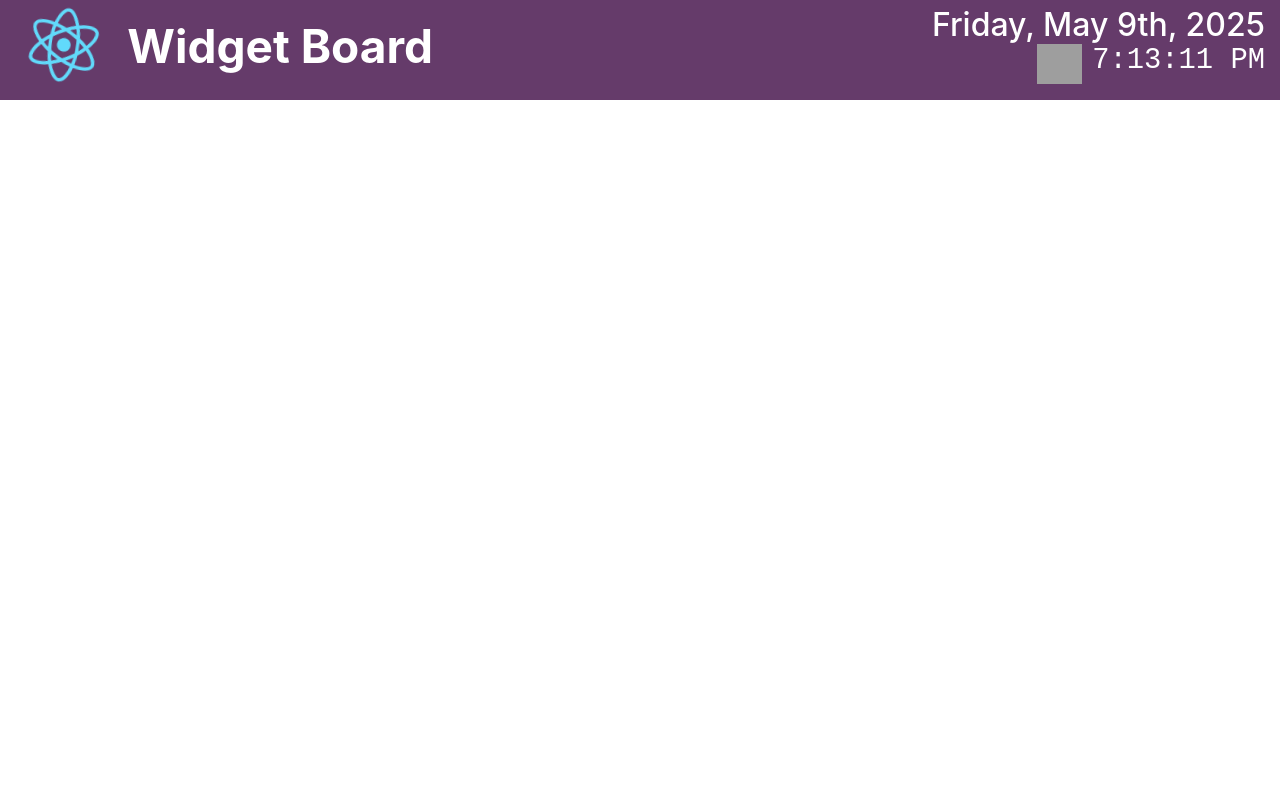
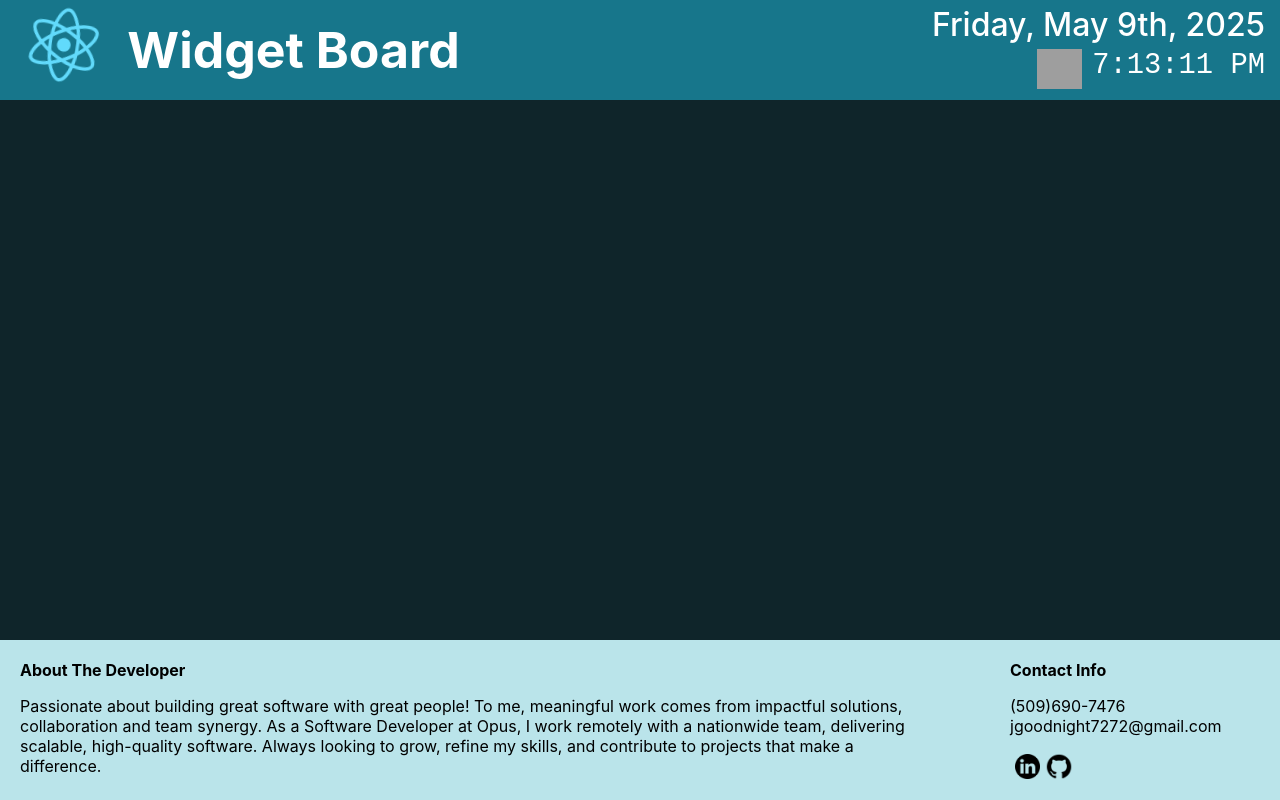
Before and after one commit to jgoodnight72/WidgetBoard, a React (Create React App) app in the folder frontend/: page / in a window 1280 px wide. Built offline with nearby package versions, Linux system fonts and the light colour scheme; no server answers; grey boxes are pictures that could not be loaded.

Commit message:
new color scheme and footer

```diff
--- a/frontend/src/App.css
+++ b/frontend/src/App.css
@@ -1,10 +1,16 @@
+.app {
+  display: flex;
+  flex-direction: column;
+  height: 100vh;
+}
+
 .app-logo {
   height: 90px;
   pointer-events: none;
 }
 
 .app-header {
-  background-color: #653b6a;
+  background-color: #17768b;
   height: 100px;
   display: flex;
   align-items: start;
@@ -12,9 +18,59 @@
   color: white;
 }
 
+.app-main {
+  background-color: #0f252a;
+  flex: 1;
+  display: flex;
+  flex-direction: column;
+  padding: 1rem;
+  color: white;
+}
+
+.app-footer {
+  background-color: #bae4ea;
+  height: 120px;
+  display: flex;
+  align-items: start;
+  padding: 20px;
+  justify-content: space-between;
+}
+
+.footer-about {
+  display: flex;
+  flex-direction: column;
+  width: 900px;
+}
+
+.footer-contact-info {
+  flex-direction: column;
+  width: 250px;
+}
+
+.footer-contact-icons {
+  display: flex;
+}
+
+.git-icon {
+  height: 28px;
+  width: 28px;
+  padding-left: 5px;
+}
+
+.linkedin-icon {
+  height: 25px;
+  width: 25px;
+  padding-left: 5px;
+  padding-top: 2px;
+}
+
 h1 {
-  font-size: calc(30px + 2vmin);
+  font-size: 50px;
   margin-block-start: 0.4em;
+}
+
+h4 {
+  margin-block: 0em;
 }
 
 @media (prefers-reduced-motion: no-preference) {
--- a/frontend/src/App.js
+++ b/frontend/src/App.js
@@ -2,6 +2,8 @@ import logo from './logos/logo.svg';
 import './App.css';
 import {useEffect, useState} from 'react';
 import Clock from './components/Clock';
+import gitIcon from './icons/git.png';
+import linkedinIcon from './icons/linkedin.png';
 
 function App() {
   const [message, setMessage] = useState('');
@@ -20,7 +22,36 @@ function App() {
         <h1>Widget Board</h1>
         <Clock/>
       </header>
-      <p>{message}</p>
+      <main className="app-main">
+        <p>{message}</p>
+      </main>
+      <footer className="app-footer">
+        <span className="footer-about">
+          <h4>About The Developer</h4>
+          <p>
+            Passionate about building great software with great people!
+            To me, meaningful work comes from impactful solutions, collaboration and team synergy.
+            As a Software Developer at Opus, I work remotely with a nationwide team, delivering scalable, high-quality software.
+            Always looking to grow, refine my skills, and contribute to projects that make a difference.
+          </p>
+        </span>
+        <span className="footer-contact-info">
+          <h4>Contact Info</h4>
+          <p>
+            (509)690-7476
+            <br/>
+            jgoodnight7272@gmail.com
+          </p>
+          <span className="footer-contact-icons">
+            <a href="https://www.linkedin.com/in/jtraeger/" target="_blank" rel="noreferrer">
+              <img src={linkedinIcon} alt="Linkedin Icon" className="linkedin-icon"></img>
+            </a>
+            <a href="https://github.com/jgoodnight72" target="_blank" rel="noreferrer">
+              <img src={gitIcon} alt="Git Icon" className="git-icon"></img>
+            </a>
+          </span>
+        </span>
+      </footer>
     </div>
   );
 }
--- a/frontend/src/components/Clock.css
+++ b/frontend/src/components/Clock.css
@@ -15,6 +15,7 @@
 .time {
     font-size: 1.8rem;
     display: flex;
+    padding-top: 5px;
     gap: 10px;
     margin-left: auto;
     font-family: 'ui-sans-serif', monospace;
--- a/frontend/src/index.js
+++ b/frontend/src/index.js
@@ -11,7 +11,5 @@ root.render(
   </React.StrictMode>
 );
 
-// If you want to start measuring performance in your app, pass a function
-// to log results (for example: reportWebVitals(console.log))
-// or send to an analytics endpoint. Learn more: https://bit.ly/CRA-vitals
-reportWebVitals();
+//Learn more: https://bit.ly/CRA-vitals
+reportWebVitals(console.log);
```
Also changed, not shown: frontend/src/icons/git.png (added), frontend/src/icons/linkedin.png (added).
